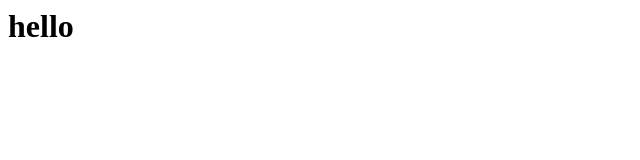
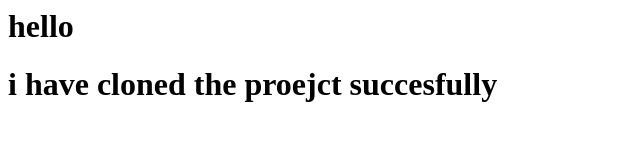
Before and after one commit to Neeharikavasadi/sample1, a plain HTML site: page index.html in a window 1280 px wide. Shown: the whole page, without its empty margins (0-640 px from the left). Drawn offline with Linux system fonts and the light colour scheme.

Commit message:
added a feature

```diff
--- a/index.html
+++ b/index.html
@@ -1 +1,2 @@
 <h1> hello </h1>
+<h1> i have cloned the proejct succesfully </h1>
```
